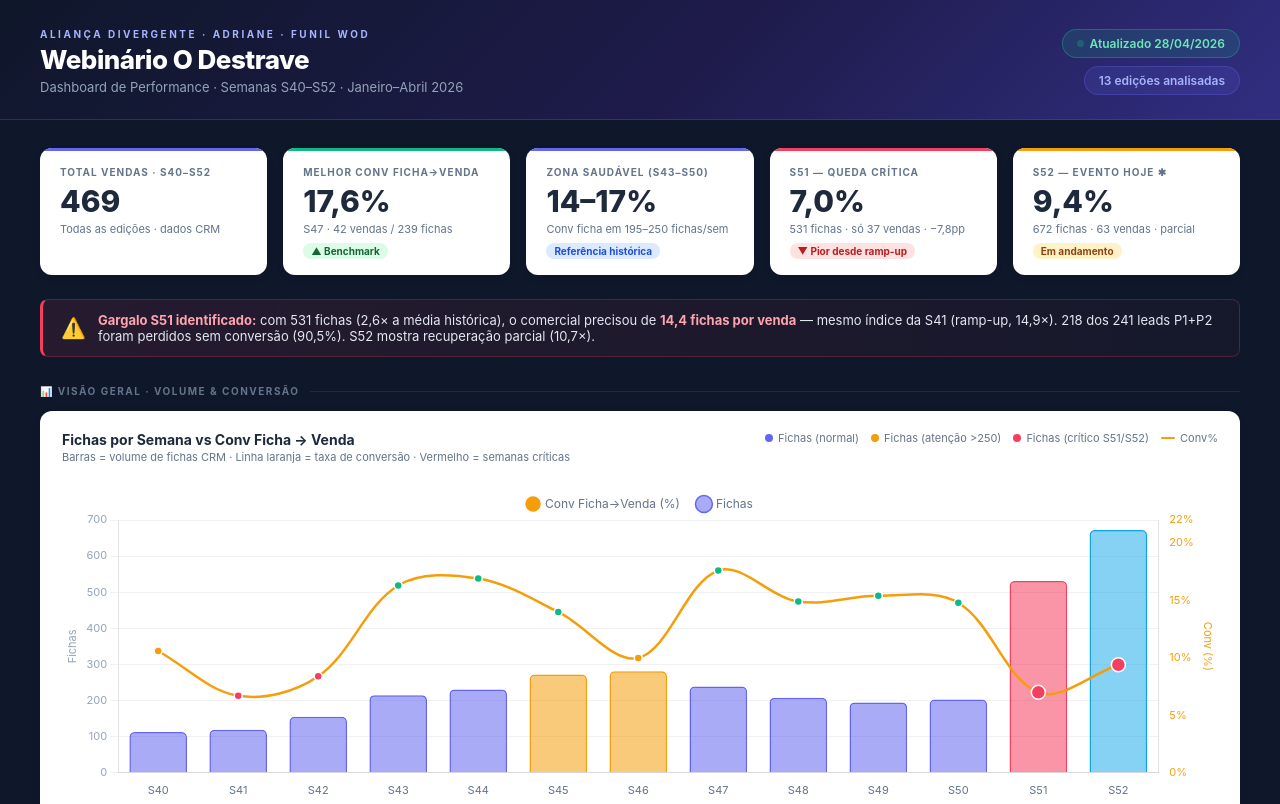
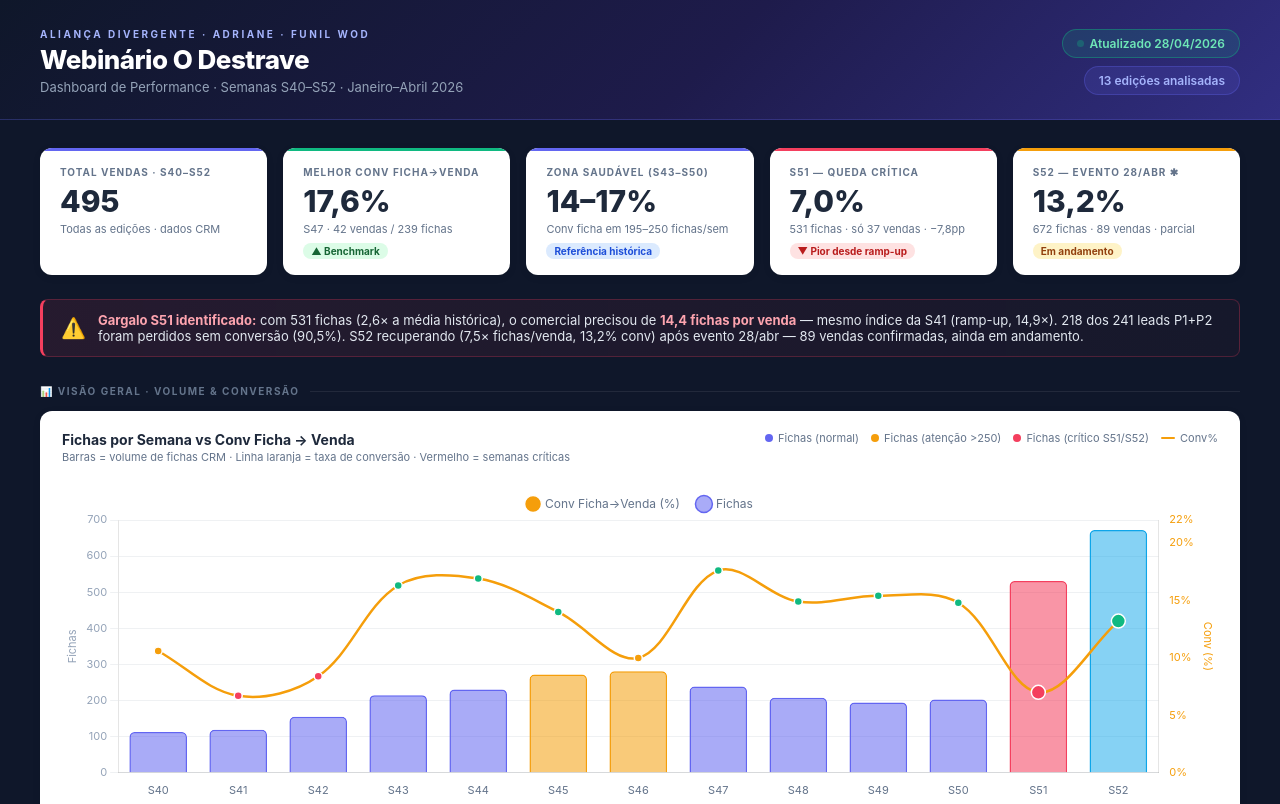
Before and after one commit to cavalcanti86-cmyk/wod-dashboard, a plain HTML site: page index.html in a window 1280 px wide. Shown: the top 804 px of the page. Drawn offline with nearby package versions, Linux system fonts and the light colour scheme.

Commit message:
S52: atualiza vendas pós-evento 28/abr (89 confirmadas)

```diff
--- a/index.html
+++ b/index.html
@@ -295,7 +295,7 @@
   <div class="kpi-row">
     <div class="kpi" style="--stripe:#6366f1">
       <div class="kpi-label">Total Vendas · S40–S52</div>
-      <div class="kpi-value">469</div>
+      <div class="kpi-value">495</div>
       <div class="kpi-note">Todas as edições · dados CRM</div>
     </div>
     <div class="kpi" style="--stripe:#10b981">
@@ -317,9 +317,9 @@
       <div class="tag tag-r">▼ Pior desde ramp-up</div>
     </div>
     <div class="kpi" style="--stripe:#f59e0b">
-      <div class="kpi-label">S52 — Evento hoje ✱</div>
-      <div class="kpi-value">9,4%</div>
-      <div class="kpi-note">672 fichas · 63 vendas · parcial</div>
+      <div class="kpi-label">S52 — Evento 28/abr ✱</div>
+      <div class="kpi-value">13,2%</div>
+      <div class="kpi-note">672 fichas · 89 vendas · parcial</div>
       <div class="tag tag-y">Em andamento</div>
     </div>
   </div>
@@ -328,7 +328,7 @@
   <div class="alert">
     <span class="alert-icon">⚠️</span>
     <div>
-      <strong>Gargalo S51 identificado:</strong> com 531 fichas (2,6× a média histórica), o comercial precisou de <strong>14,4 fichas por venda</strong> — mesmo índice da S41 (ramp-up, 14,9×). 218 dos 241 leads P1+P2 foram perdidos sem conversão (90,5%). S52 mostra recuperação parcial (10,7×).
+      <strong>Gargalo S51 identificado:</strong> com 531 fichas (2,6× a média histórica), o comercial precisou de <strong>14,4 fichas por venda</strong> — mesmo índice da S41 (ramp-up, 14,9×). 218 dos 241 leads P1+P2 foram perdidos sem conversão (90,5%). S52 recuperando (7,5× fichas/venda, 13,2% conv) após evento 28/abr — 89 vendas confirmadas, ainda em andamento.
     </div>
   </div>
 
@@ -472,7 +472,7 @@
   </div>
 
   <div class="footer">
-    Fonte: HubSpot CRM Export · 28/04/2026 &nbsp;·&nbsp; ✱ S52 parcial — evento ainda em andamento hoje &nbsp;·&nbsp; Aliança Divergente – WOD – Adriane
+    Fonte: HubSpot CRM Export · 29/04/2026 &nbsp;·&nbsp; ✱ S52 parcial — 89 vendas confirmadas (evento 28/abr · comercial ainda fechando) &nbsp;·&nbsp; Aliança Divergente – WOD – Adriane
   </div>
 </div>
 
@@ -494,7 +494,7 @@ const RAW = [
   {s:'S49',dt:'07/abr',f:195,v:30,p1f:47,p1v:9, p2f:45,p2v:9, p3f:49,p3v:6, p4f:39,p4v:5, p5f:15,p5v:1},
   {s:'S50',dt:'14/abr',f:203,v:30,p1f:63,p1v:8, p2f:37,p2v:6, p3f:43,p3v:9, p4f:43,p4v:4, p5f:17,p5v:3},
   {s:'S51',dt:'21/abr',f:531,v:37,p1f:124,p1v:16,p2f:117,p2v:7,p3f:139,p3v:7,p4f:105,p4v:6,p5f:46,p5v:1,crit:true},
-  {s:'S52',dt:'28/abr',f:672,v:63,p1f:153,p1v:26,p2f:130,p2v:14,p3f:165,p3v:13,p4f:164,p4v:9,p5f:60,p5v:1,part:true},
+  {s:'S52',dt:'28/abr',f:672,v:89,p1f:153,p1v:42,p2f:130,p2v:21,p3f:165,p3v:16,p4f:164,p4v:9,p5f:60,p5v:1,part:true},
 ];
 
 RAW.forEach(w => {
```
